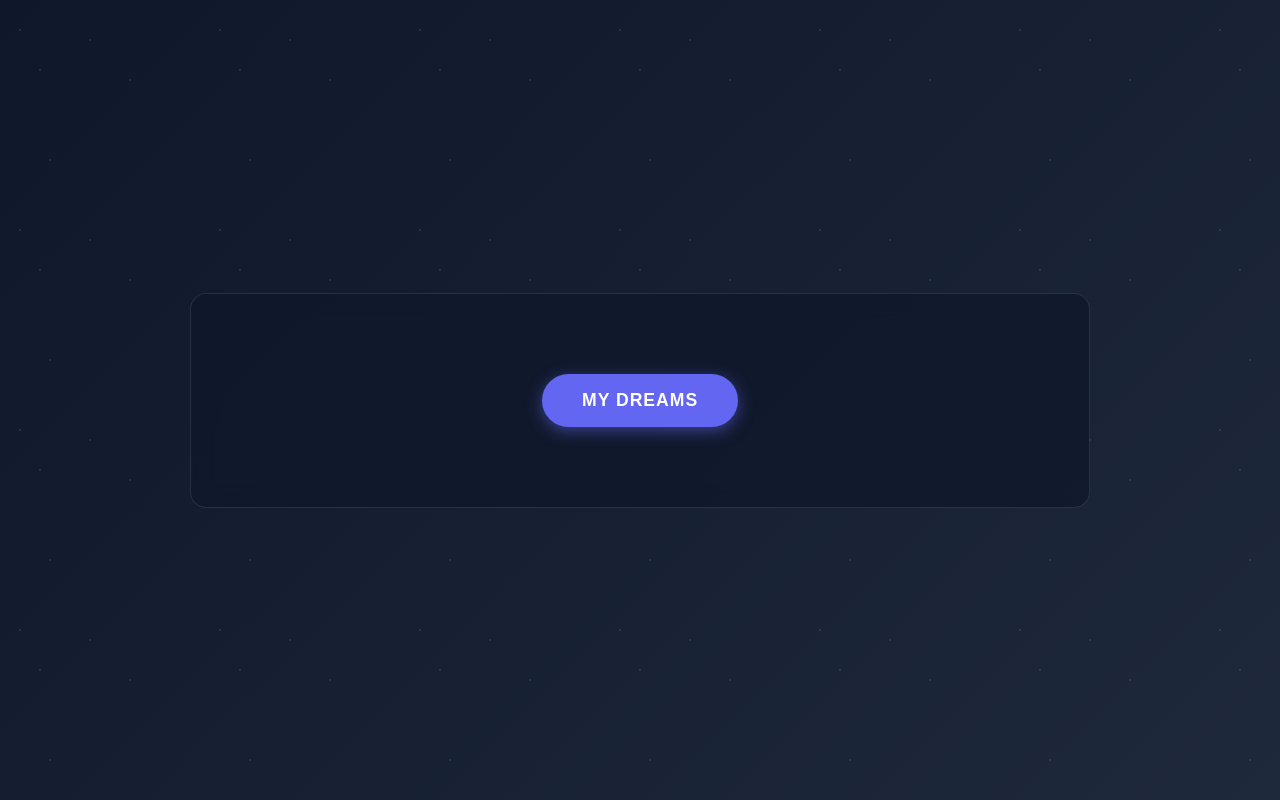
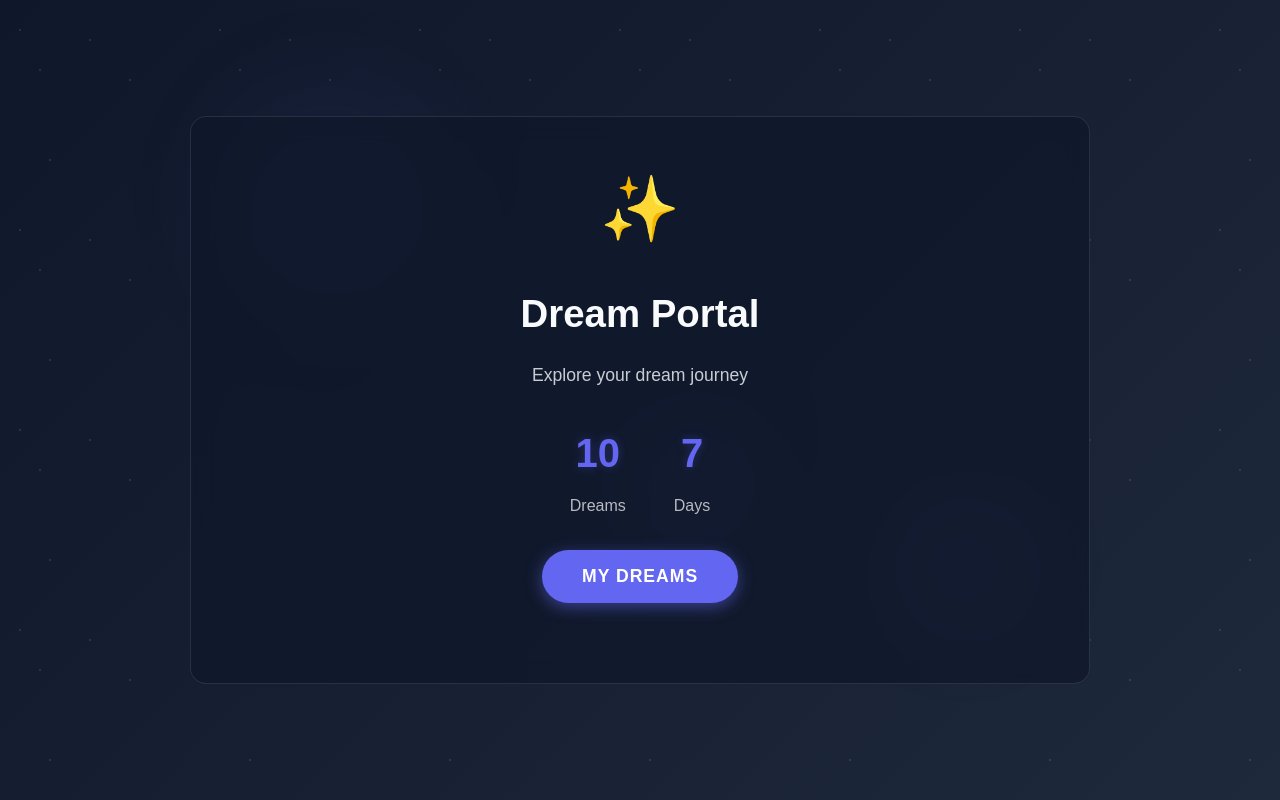
Before and after one commit to arjitnigam/myDreams, a plain HTML site: page index.html in a window 1280 px wide. Drawn offline with Linux system fonts and the light colour scheme.

Commit message:
Added rich visual elements and smooth transitions

```diff
--- a/index.html
+++ b/index.html
@@ -8,10 +8,12 @@
 </head>
 <body>
     <div class="dream-bg">
-        <div class="floating-cloud cloud1"></div>
-        <div class="floating-cloud cloud2"></div>
-        <div class="floating-cloud cloud3"></div>
         <div class="stars"></div>
+        <div class="floating-orbs">
+            <div class="orb orb1"></div>
+            <div class="orb orb2"></div>
+            <div class="orb orb3"></div>
+        </div>
     </div>
     <main class="main-container">
         <div class="content-wrapper">
@@ -21,8 +23,23 @@
                     <h1>Welcome to the Dreams Section</h1>
                     <p>Loading your dream portal...</p>
                 </div>
-                <div class="button-container">
-                    <button id="dreamButton" class="hidden">My Dreams</button>
+                <div class="main-content hidden" id="mainContent">
+                    <div class="dream-icon">✨</div>
+                    <h1>Dream Portal</h1>
+                    <p>Explore your dream journey</p>
+                    <div class="dream-stats">
+                        <div class="stat-item">
+                            <span class="stat-number">10</span>
+                            <span class="stat-label">Dreams</span>
+                        </div>
+                        <div class="stat-item">
+                            <span class="stat-number">7</span>
+                            <span class="stat-label">Days</span>
+                        </div>
+                    </div>
+                    <div class="button-container">
+                        <button id="dreamButton" class="hidden">My Dreams</button>
+                    </div>
                 </div>
             </div>
         </div>
--- a/script.js
+++ b/script.js
@@ -1,11 +1,18 @@
 document.addEventListener('DOMContentLoaded', function() {
     const loadingAnimation = document.getElementById('loadingAnimation');
+    const mainContent = document.getElementById('mainContent');
     const dreamButton = document.getElementById('dreamButton');
 
     // Simulate loading time
     setTimeout(() => {
         // Hide loading animation
         loadingAnimation.classList.add('hidden');
+
+        // Show main content
+        mainContent.classList.remove('hidden');
+        setTimeout(() => {
+            mainContent.classList.add('show');
+        }, 100);
 
         // Show and animate button
         dreamButton.classList.remove('hidden');
--- a/styles.css
+++ b/styles.css
@@ -91,8 +91,11 @@ p {
 /* Update visibility classes */
 .hidden {
     display: none !important;
+    opacity: 0 !important;
+    visibility: hidden !important;
 }
 
+/* Update button styles */
 #dreamButton {
     background: #6366f1;
     color: white;
@@ -106,10 +109,21 @@ p {
     box-shadow: 0 4px 15px rgba(99, 102, 241, 0.5);
     text-transform: uppercase;
     letter-spacing: 1px;
+    display: none; /* Hide by default */
+    opacity: 0;
+    visibility: hidden;
+}
+
+#dreamButton:hover {
+    transform: translateY(-2px);
+    background: #4f46e5;
+    box-shadow: 0 6px 25px rgba(99, 102, 241, 0.8);
 }
 
 #dreamButton.show {
     display: inline-block !important;
+    opacity: 1 !important;
+    visibility: visible !important;
     animation: buttonAppear 0.5s ease-out forwards;
 }
 
@@ -219,3 +233,114 @@ td:not(:last-child) {
         font-size: 0.9rem;
     }
 }
+
+/* Add these new styles */
+.main-content {
+    opacity: 0;
+    transform: translateY(20px);
+    transition: all 0.5s ease-out;
+}
+
+.main-content.show {
+    opacity: 1;
+    transform: translateY(0);
+}
+
+.dream-icon {
+    font-size: 4rem;
+    margin-bottom: 1rem;
+    animation: float 3s ease-in-out infinite;
+}
+
+.dream-stats {
+    display: flex;
+    justify-content: center;
+    gap: 3rem;
+    margin: 2rem 0;
+}
+
+.stat-item {
+    display: flex;
+    flex-direction: column;
+    align-items: center;
+}
+
+.stat-number {
+    font-size: 2.5rem;
+    font-weight: 600;
+    color: #6366f1;
+    text-shadow: 0 0 10px rgba(99, 102, 241, 0.3);
+}
+
+.stat-label {
+    font-size: 1rem;
+    color: rgba(255, 255, 255, 0.7);
+    margin-top: 0.5rem;
+}
+
+.floating-orbs {
+    position: fixed;
+    width: 100%;
+    height: 100%;
+    pointer-events: none;
+    z-index: 0;
+}
+
+.orb {
+    position: absolute;
+    border-radius: 50%;
+    filter: blur(40px);
+    opacity: 0.5;
+    animation: floatOrb 20s infinite ease-in-out;
+}
+
+.orb1 {
+    width: 300px;
+    height: 300px;
+    background: radial-gradient(circle at center, rgba(99, 102, 241, 0.2), transparent 70%);
+    top: 10%;
+    left: 10%;
+    animation-delay: 0s;
+}
+
+.orb2 {
+    width: 250px;
+    height: 250px;
+    background: radial-gradient(circle at center, rgba(139, 92, 246, 0.2), transparent 70%);
+    bottom: 20%;
+    right: 15%;
+    animation-delay: -5s;
+}
+
+.orb3 {
+    width: 200px;
+    height: 200px;
+    background: radial-gradient(circle at center, rgba(79, 70, 229, 0.2), transparent 70%);
+    top: 50%;
+    left: 50%;
+    animation-delay: -10s;
+}
+
+@keyframes floatOrb {
+    0%, 100% {
+        transform: translate(0, 0) scale(1);
+    }
+    25% {
+        transform: translate(50px, -30px) scale(1.1);
+    }
+    50% {
+        transform: translate(0, 50px) scale(0.9);
+    }
+    75% {
+        transform: translate(-50px, -20px) scale(1.05);
+    }
+}
+
+@keyframes float {
+    0%, 100% {
+        transform: translateY(0);
+    }
+    50% {
+        transform: translateY(-10px);
+    }
+}
```
